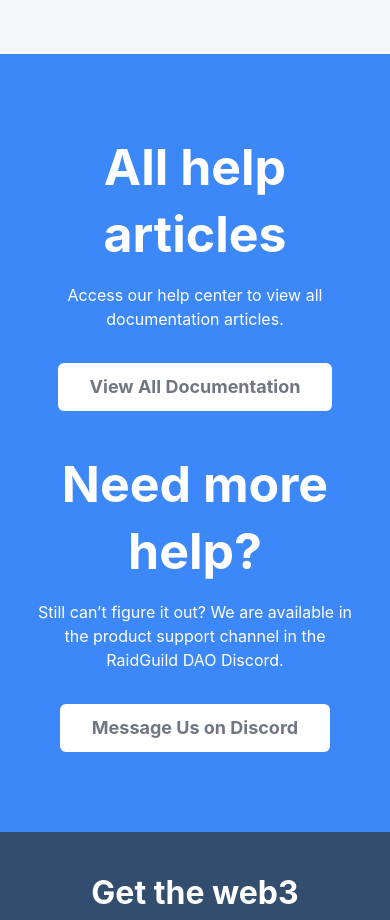
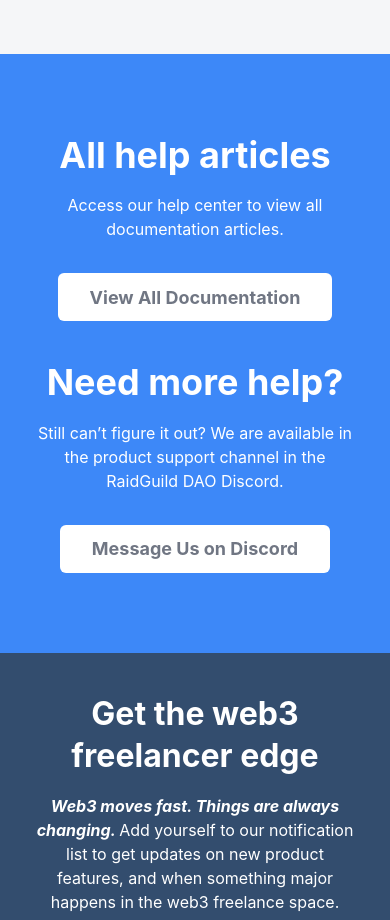
Before and after one commit to SmartInvoiceXYZ/smart-invoice-docs, a Next.js app: page / in a window 390 px wide. Shown: the part 1720-2640 px from the top of the page. Built offline with nearby package versions, Linux system fonts and the light colour scheme.

Commit message:
Add responsive sizing to help headings

```diff
--- a/components/layout/CallToAction.jsx
+++ b/components/layout/CallToAction.jsx
@@ -35,7 +35,7 @@
         {...props}
       >
         <Flex width={flexDirection === 'row' && '50%'} direction="column" align={flexDirection === 'column' ? 'center' : 'flex-start'}>
-          <Heading fontSize={50} fontWeight={700} textColor="white" textAlign={flexDirection === 'column' && 'center'} mb={4}>
+          <Heading size="2xl" fontWeight={700} textColor="white" textAlign={flexDirection === 'column' && 'center'} mb={4}>
             All help articles
           </Heading>
           <Text textColor="white" textAlign={flexDirection === 'column' && 'center'} maxWidth={400}>
@@ -59,7 +59,7 @@
           </NextLink>
         </Flex>
         <Flex width={flexDirection === 'row' && '50%'} direction="column" align={flexDirection === 'column' ? 'center' : 'flex-start'}>
-          <Heading fontSize={50} fontWeight={700} textColor="white" textAlign={flexDirection === 'column' && 'center'} mb={4}>
+          <Heading size="2xl" fontWeight={700} textColor="white" textAlign={flexDirection === 'column' && 'center'} mb={4}>
             Need more help?
           </Heading>
           <Text textColor="white" textAlign={flexDirection === 'column' && 'center'} maxWidth={400}>
```
